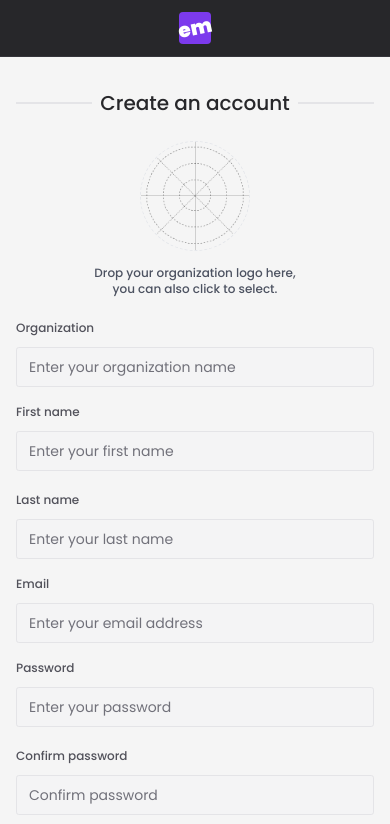
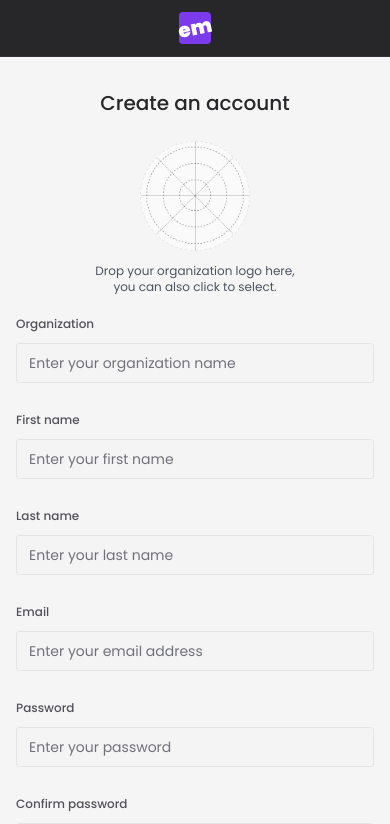
Before and after one commit to monlasan/Hireleak-ATS, a Next.js app: page /sign-up in a window 390 px wide. Shown: the top 824 px of the page. Built offline with nearby package versions, Linux system fonts and the light colour scheme.

Commit message:
fix: fixed shifting error message from label

```diff
--- a/src/components/RegisterForm.tsx
+++ b/src/components/RegisterForm.tsx
@@ -25,14 +25,14 @@ import Link from 'next/link';
 
 const formSchema = z
   .object({
-    org_name: z.string().min(1, 'Please enter a name for the organization.'),
-    first_name: z.string().min(1, 'Please enter a your first name.').max(20),
-    last_name: z.string().min(1, 'Please enter a your last name.').max(20),
-    email: z.string().email('Please enter a valid email'),
-    password: z
+    org_name: z.string().min(1, 'Enter a name for the organization.'),
+    first_name: z.string().min(1, 'Enter a your first name.').max(20),
+    last_name: z.string().min(1, 'Enter a your last name.').max(20),
+    email: z.string().email('Enter a valid email'),
+    password: z.string().min(6, { message: 'Must be at least 6 characters.' }),
+    confirm_password: z
       .string()
-      .min(6, { message: 'Password must be at least 6 characters.' }),
-    confirm_password: z.string(),
+      .min(6, { message: 'Must be at least 6 characters.' }),
     privacy: z.boolean().default(false),
   })
   .refine((data) => data.password === data.confirm_password, {
@@ -166,17 +166,17 @@ const RegisterForm = () => {
 
   return (
     <div className='w-full max-w-xl'>
-      <div className='mb-6 flex items-center gap-2'>
-        <hr className='border border-zinc-200 flex-1' />
+      <div className='mb-6 flex items-center justify-center gap-2'>
+        <hr className='border hidden sm:inline border-zinc-200 flex-1' />
         <h1 className='text-zinc-800 font-medium text-xl text-center'>
           Create an account
         </h1>
-        <hr className='border border-zinc-200 flex-1' />
+        <hr className='border hidden sm:inline border-zinc-200 flex-1' />
       </div>
       <Form {...form}>
         <form
           onSubmit={form.handleSubmit(onSubmit)}
-          className='space-y-3 w-full'
+          className='space-y-6 sm:space-y-6 w-full'
         >
           <div className='flex flex-col items-center gap-4 w-full justify-center'>
             <div className='flex items-center justify-center gap-3 flex-col'>
@@ -188,7 +188,7 @@ const RegisterForm = () => {
               />
               <div
                 className={cn(
-                  'w-[110px] h-[110px] flex justify-center cursor-pointer hover:scale-105 transition-transform items-center border border-dashed overflow-hidden rounded-full',
+                  'w-[110px] h-[110px] bg-white/50 flex justify-center cursor-pointer hover:scale-105 transition-transform items-center border border-dashed overflow-hidden rounded-full',
                   isOver && 'opacity-70 scale-105',
                   loading && 'select-none opacity-70 pointer-events-none'
                 )}
@@ -202,25 +202,26 @@ const RegisterForm = () => {
                   alt='Organization logo placeholder image'
                   width={110}
                   height={110}
-                  className='object-contain object-center opacity-70'
+                  className={cn(
+                    'object-contain opacity-70',
+                    Object.keys(file).length > 0 && 'opacity-100'
+                  )}
                 />
               </div>
-              <Button
-                variant='ghost'
-                size='sm'
-                onClick={() => handleClick}
-                className='text-center text-xs opacity-70'
+              <div
+                onClick={() => fileInputRef.current.click()}
+                className='text-center cursor-pointer text-xs opacity-70'
               >
                 Drop your organization logo here, <br /> you can also click to
                 select.
-              </Button>
+              </div>
             </div>
 
             <FormField
               control={form.control}
               name='org_name'
               render={({ field }) => (
-                <FormItem className='w-full'>
+                <FormItem className='relative w-full'>
                   <FormLabel className='text-zinc-600'>Organization</FormLabel>
                   <FormControl>
                     <Input
@@ -230,17 +231,17 @@ const RegisterForm = () => {
                       {...field}
                     />
                   </FormControl>
-                  <FormMessage />
+                  <FormMessage className='absolute top-0 translate-y-[66px] left-0' />
                 </FormItem>
               )}
             />
           </div>
-          <div className='flex flex-col sm:flex-row items-center gap-4'>
+          <div className='flex flex-col sm:flex-row items-center gap-4 gap-y-6'>
             <FormField
               control={form.control}
               name='first_name'
               render={({ field }) => (
-                <FormItem className='flex-1 w-full'>
+                <FormItem className='relative flex-1 w-full'>
                   <FormLabel className='text-zinc-600'>First name</FormLabel>
                   <FormControl>
                     <Input
@@ -250,7 +251,7 @@ const RegisterForm = () => {
                       {...field}
                     />
                   </FormControl>
-                  <FormMessage />
+                  <FormMessage className='absolute top-0 translate-y-[66px] left-0' />
                 </FormItem>
               )}
             />
@@ -258,7 +259,7 @@ const RegisterForm = () => {
               control={form.control}
               name='last_name'
               render={({ field }) => (
-                <FormItem className='flex-1 w-full'>
+                <FormItem className='flex-1 relative w-full'>
                   <FormLabel className='text-zinc-600'>Last name</FormLabel>
                   <FormControl>
                     <Input
@@ -268,7 +269,7 @@ const RegisterForm = () => {
                       {...field}
                     />
                   </FormControl>
-                  <FormMessage />
+                  <FormMessage className='absolute top-0 translate-y-[66px] left-0' />
                 </FormItem>
               )}
             />
@@ -278,7 +279,7 @@ const RegisterForm = () => {
             control={form.control}
             name='email'
             render={({ field }) => (
-              <FormItem>
+              <FormItem className='relative '>
                 <FormLabel className='text-zinc-600'>Email</FormLabel>
                 <FormControl>
                   <Input
@@ -288,16 +289,16 @@ const RegisterForm = () => {
                     {...field}
                   />
                 </FormControl>
-                <FormMessage />
+                <FormMessage className='absolute top-0 translate-y-[66px] left-0' />
               </FormItem>
             )}
           />
-          <div className='flex flex-col sm:flex-row items-center gap-4'>
+          <div className='flex flex-col sm:flex-row items-center gap-4 gap-y-6'>
             <FormField
               control={form.control}
               name='password'
               render={({ field }) => (
-                <FormItem className='flex-1 w-full'>
+                <FormItem className='relative flex-1 w-full'>
                   <FormLabel className='text-zinc-600'>Password</FormLabel>
                   <FormControl>
                     <Input
@@ -308,7 +309,7 @@ const RegisterForm = () => {
                       {...field}
                     />
                   </FormControl>
-                  <FormMessage />
+                  <FormMessage className='absolute top-0 translate-y-[66px] left-0' />
                 </FormItem>
               )}
             />
@@ -316,7 +317,7 @@ const RegisterForm = () => {
               control={form.control}
               name='confirm_password'
               render={({ field }) => (
-                <FormItem className='flex-1 w-full'>
+                <FormItem className='relative flex-1 w-full'>
                   <FormLabel className='text-zinc-600'>
                     Confirm password
                   </FormLabel>
@@ -329,7 +330,7 @@ const RegisterForm = () => {
                       {...field}
                     />
                   </FormControl>
-                  <FormMessage />
+                  <FormMessage className='absolute top-0 translate-y-[66px] left-0' />
                 </FormItem>
               )}
             />
@@ -339,7 +340,7 @@ const RegisterForm = () => {
             control={form.control}
             name='privacy'
             render={({ field }) => (
-              <FormItem className='flex pt-2 gap-2'>
+              <FormItem className='relative flex pt-2 gap-2'>
                 <FormControl>
                   <Checkbox
                     checked={field.value}
@@ -357,7 +358,7 @@ const RegisterForm = () => {
                   </Link>
                   .
                 </FormLabel>
-                <FormMessage />
+                <FormMessage className='absolute top-0 translate-y-[66px] left-0' />
               </FormItem>
             )}
           />
--- a/src/components/ui/checkbox.tsx
+++ b/src/components/ui/checkbox.tsx
@@ -1,10 +1,10 @@
-"use client"
+'use client';
 
-import * as React from "react"
-import * as CheckboxPrimitive from "@radix-ui/react-checkbox"
-import { Check } from "lucide-react"
+import * as React from 'react';
+import * as CheckboxPrimitive from '@radix-ui/react-checkbox';
+import { Check } from 'lucide-react';
 
-import { cn } from "@/lib/utils"
+import { cn } from '@/lib/utils';
 
 const Checkbox = React.forwardRef<
   React.ElementRef<typeof CheckboxPrimitive.Root>,
@@ -13,18 +13,18 @@ const Checkbox = React.forwardRef<
   <CheckboxPrimitive.Root
     ref={ref}
     className={cn(
-      "peer h-4 w-4 shrink-0 rounded-sm border border-primary ring-offset-background focus-visible:outline-none focus-visible:ring-2 focus-visible:ring-ring focus-visible:ring-offset-2 disabled:cursor-not-allowed disabled:opacity-50 data-[state=checked]:bg-primary data-[state=checked]:text-primary-foreground",
+      'peer h-5 w-5 shrink-0 rounded-md border border-primary ring-offset-background focus-visible:outline-none focus-visible:ring-2 focus-visible:ring-ring focus-visible:ring-offset-2 disabled:cursor-not-allowed disabled:opacity-50 data-[state=checked]:bg-primary data-[state=checked]:text-primary-foreground',
       className
     )}
     {...props}
   >
     <CheckboxPrimitive.Indicator
-      className={cn("flex items-center justify-center text-current")}
+      className={cn('flex items-center justify-center text-current')}
     >
-      <Check className="h-4 w-4" />
+      <Check className='h-5 w-5' />
     </CheckboxPrimitive.Indicator>
   </CheckboxPrimitive.Root>
-))
-Checkbox.displayName = CheckboxPrimitive.Root.displayName
+));
+Checkbox.displayName = CheckboxPrimitive.Root.displayName;
 
-export { Checkbox }
+export { Checkbox };
```
